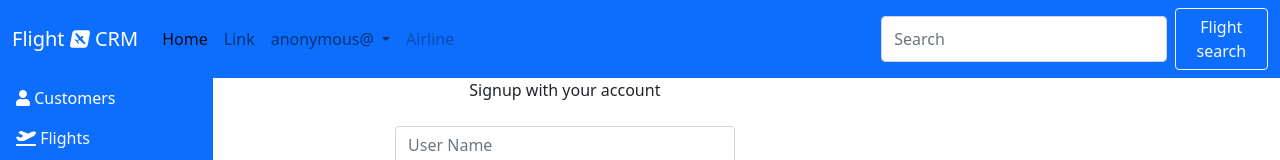
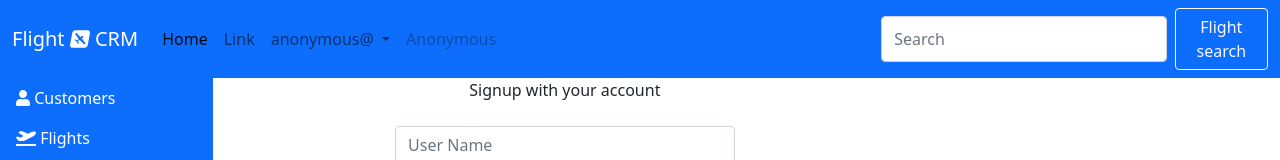
Before and after one commit to pentser/flight-CRM, an Angular app: page /signup in a window 1280 px wide. Shown: the top 160 px of the page. Built offline with nearby package versions, Linux system fonts and the light colour scheme; no server answers.

Commit message:
update refresh componnet after change login\signup

```diff
--- a/src/app/components/dashboard/dashboard.component.ts
+++ b/src/app/components/dashboard/dashboard.component.ts
@@ -21,6 +21,7 @@
       if(data['cookies']['jwt']){
         this.user=data['cookies']['user'];
         this.isLogin=true;
+
        }
 
     })
--- a/src/app/components/login/login.component.ts
+++ b/src/app/components/login/login.component.ts
@@ -30,6 +30,7 @@
         {
              console.log(data);
             this.router.navigate(['/customers'])
+            window.location.reload();
         }
 
       })
--- a/src/app/components/signup/signup.component.ts
+++ b/src/app/components/signup/signup.component.ts
@@ -22,7 +22,7 @@
     {
       console.log("form:",form.value);
       this.onSub=this.signupApi.signup(form.value).subscribe((data)=>{
-        console.log(data)
+        window.location.reload();
       })
 
       //this.router.navigate(['/customers']);
--- a/src/app/components/topnav/topnav.component.html
+++ b/src/app/components/topnav/topnav.component.html
@@ -23,7 +23,7 @@
           </ul>
         </li>
         <li class="nav-item">
-          <a class="nav-link disabled" href="#" tabindex="-1" aria-disabled="true">Airline</a>
+          <a class="nav-link disabled" href="#" tabindex="-1" aria-disabled="true"> {{(isLogin)?user['rule']:'Anonymous'}}</a>
         </li>
       </ul>
       <form class="d-flex">
--- a/src/app/components/topnav/topnav.component.ts
+++ b/src/app/components/topnav/topnav.component.ts
@@ -28,16 +28,23 @@
     this.onLogout=this.loginApi.logout().subscribe((data)=>{
      console.log(data);
      this.isLogin=false;
+     window.location.reload();
+
+
 
  })
 }
 
   ngOnInit(): void {
 
+
+
     this.onSub=this.loginApi.readCookie().subscribe((data)=>{
        if(data['cookies']['jwt']){
        this.user=data['cookies']['user'];
        this.isLogin=true;
+
+
 
 
       }
--- a/src/app/services/login-api.ts
+++ b/src/app/services/login-api.ts
@@ -27,5 +27,6 @@
 
   public logout() {
     return this.httpClient.get('https://localhost:3000/logout',{withCredentials: true});
+
   }
 }
```
Also changed, not shown: 2 other files (tests, documents, lock files or other folders).
